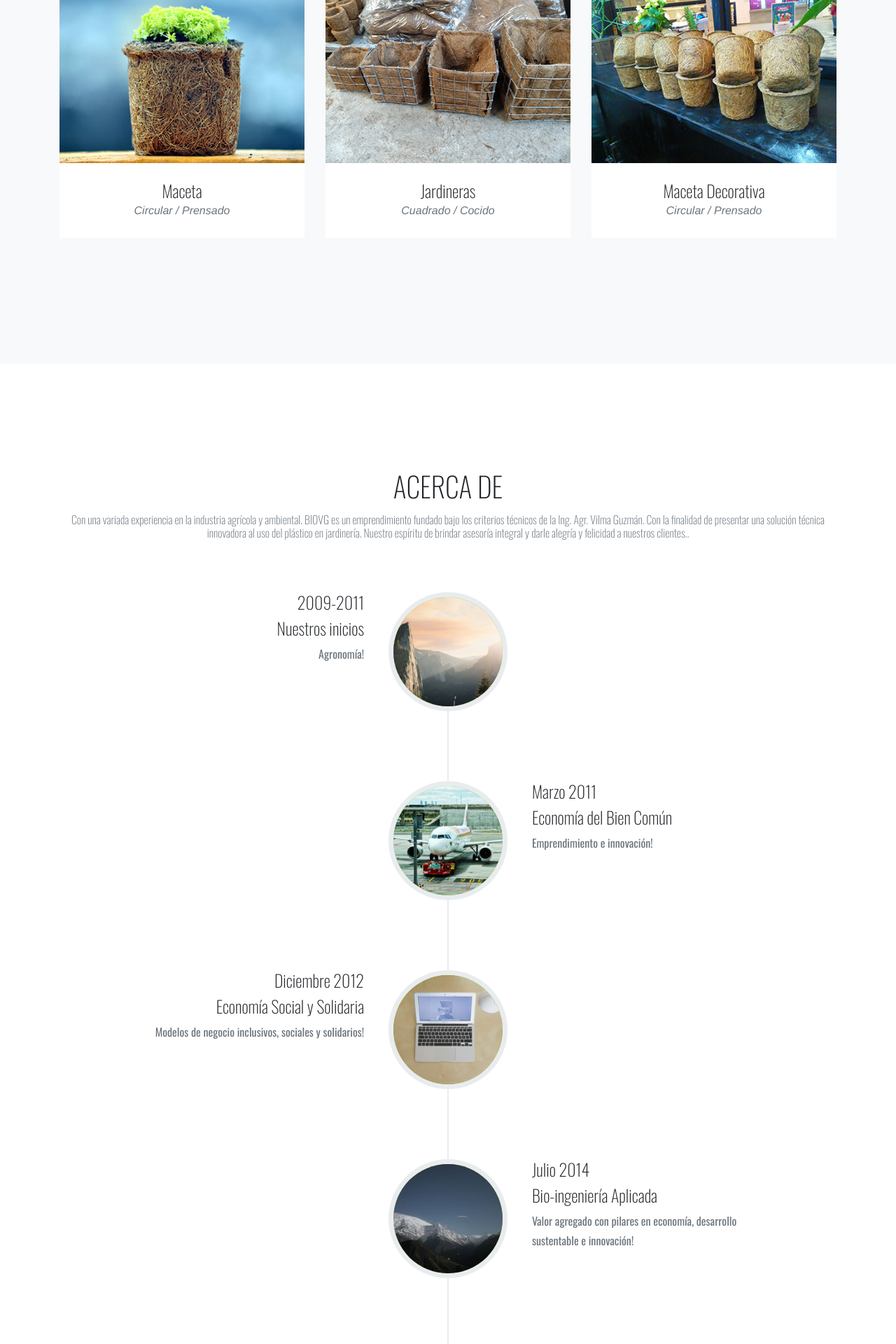
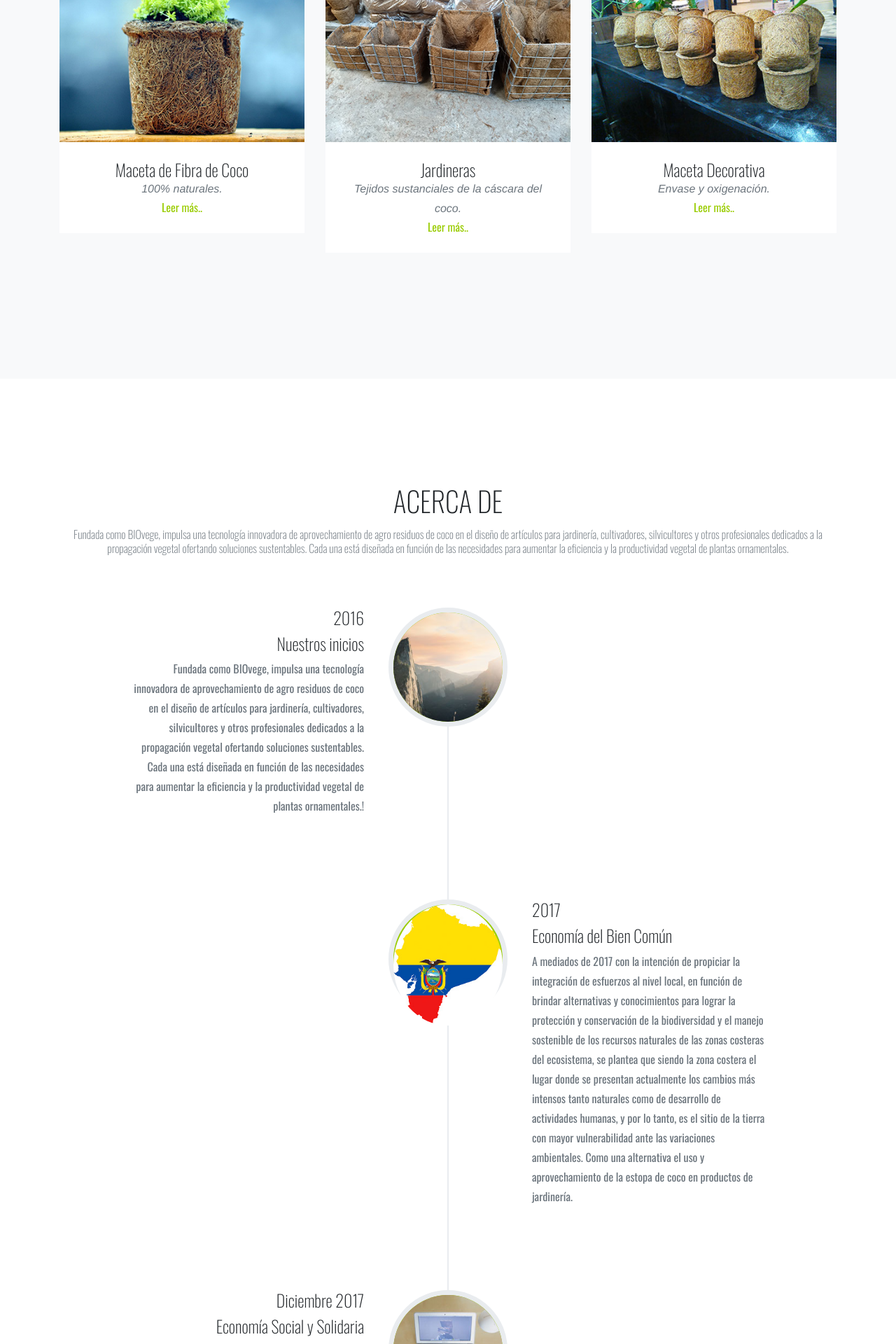
Before and after one commit to dabidgs3/biovg-web, a Django app: page / in a window 1280 px wide. Shown: the part 1640-3560 px from the top of the page at 70% size. Run offline with Django 3.2, Linux system fonts and the light colour scheme; some libraries are stand-ins or nearby versions.

Commit message:
description and details in pots

```diff
--- a/ebdjango/biovg/templates/index.html
+++ b/ebdjango/biovg/templates/index.html
@@ -47,7 +47,7 @@
         <div class="collapse navbar-collapse" id="navbarResponsive">
           <ul class="navbar-nav text-uppercase ml-auto">
             <li class="nav-item">
-              <a class="nav-link js-scroll-trigger" href="#services">Servicios</a>
+              <a class="nav-link js-scroll-trigger" href="#services">Emprendimiento</a>
             </li>
             <li class="nav-item">
               <a class="nav-link js-scroll-trigger" href="#portfolio">Portafolio</a>
@@ -90,7 +90,7 @@
       <div class="container">
         <div class="row">
           <div class="col-lg-12 text-center">
-            <h2 class="section-heading text-uppercase">Servicios</h2>
+            <h2 class="section-heading text-uppercase">Emprendimiento</h2>
             <h3 class="section-subheading text-muted">Comunidades afroecuatorianas productoras de coco encofitado (cocadas) cuyo compromiso con el cuidado del ambiente hace que la utilización de los residuos del coco, les permita conservar las riveras de los ríos y el manglar fuente de vida y sustento diario de la comunidad.</h3>
           </div>
         </div>
@@ -120,7 +120,8 @@
         <div class="row">
           <div class="col-lg-12 text-center">
             <h2 class="section-heading text-uppercase">Portafolio</h2>
-            <h3 class="section-subheading text-muted">Nuestros productos ...</h3>
+            <p` class="section-subheading text-muted">Utilizando los desechos de coco como base, nuestra empresa ha desarrollado una serie de productos de alta eficiencia para toda aplicación en jardinería, decoración de interiores, semilleros, etc.
+            </p>
           </div>
         </div>
         <div class="row">
@@ -134,8 +135,9 @@
               <img class="img-fluid" src="{% static 'img/portfolio/1_t.jpg' %}" alt="">
             </a>
             <div class="portfolio-caption">
-              <h4>Maceta</h4>
-              <p class="text-muted">Circular / Prensado</p>
+              <h4>Maceta de Fibra de Coco</h4>
+              <p class="text-muted">100% naturales.</p>
+              <a class="portfolio-link" data-toggle="modal" href="#portfolioModal1">Leer más..</a>
             </div>
           </div>
           <div class="col-md-4 col-sm-6 portfolio-item">
@@ -149,7 +151,8 @@
             </a>
             <div class="portfolio-caption">
               <h4>Jardineras</h4>
-              <p class="text-muted">Cuadrado / Cocido</p>
+              <p class="text-muted">Tejidos sustanciales de la cáscara del coco.</p>
+              <a class="portfolio-link" data-toggle="modal" href="#portfolioModal2">Leer más..</a>
             </div>
           </div>
           <div class="col-md-4 col-sm-6 portfolio-item">
@@ -163,7 +166,8 @@
             </a>
             <div class="portfolio-caption">
               <h4>Maceta Decorativa</h4>
-              <p class="text-muted">Circular / Prensado</p>
+              <p class="text-muted">Envase y oxigenación.</p>
+              <a class="portfolio-link" data-toggle="modal" href="#portfolioModal3">Leer más..</a>
             </div>
           </div>
 
@@ -177,8 +181,11 @@
         <div class="row">
           <div class="col-lg-12 text-center">
             <h2 class="section-heading text-uppercase">Acerca de </h2>
-            <h3 class="section-subheading text-muted">Con una variada experiencia en la industria agrícola y ambiental. BIOVG es un emprendimiento fundado bajo los criterios técnicos de la Ing. Agr. Vilma Guzmán. Con la finalidad de presentar una solución técnica innovadora al uso del plástico en jardinería.
-Nuestro espíritu de brindar asesoría integral y darle alegría y felicidad a nuestros clientes..</h3>
+            <h3 class="section-subheading text-muted">Fundada como BIOvege, impulsa una tecnología innovadora de aprovechamiento de agro
+residuos de coco en el diseño de artículos para jardinería, cultivadores, silvicultores y otros
+profesionales dedicados a la propagación vegetal ofertando soluciones sustentables. Cada una
+está diseñada en función de las necesidades para aumentar la eficiencia y la productividad
+vegetal de plantas ornamentales.</h3>
           </div>
         </div>
         <div class="row">
@@ -190,11 +197,15 @@ Nuestro espíritu de brindar asesoría integral y darle alegría y felicidad a n
                 </div>
                 <div class="timeline-panel">
                   <div class="timeline-heading">
-                    <h4>2009-2011</h4>
+                    <h4>2016</h4>
                     <h4 class="subheading">Nuestros inicios</h4>
                   </div>
                   <div class="timeline-body">
-                    <p class="text-muted">Agronomía!</p>
+                    <p class="text-muted">Fundada como BIOvege, impulsa una tecnología innovadora de aprovechamiento de agro
+residuos de coco en el diseño de artículos para jardinería, cultivadores, silvicultores y otros
+profesionales dedicados a la propagación vegetal ofertando soluciones sustentables. Cada una
+está diseñada en función de las necesidades para aumentar la eficiencia y la productividad
+vegetal de plantas ornamentales.!</p>
                   </div>
                 </div>
               </li>
@@ -204,11 +215,17 @@ Nuestro espíritu de brindar asesoría integral y darle alegría y felicidad a n
                 </div>
                 <div class="timeline-panel">
                   <div class="timeline-heading">
-                    <h4>Marzo 2011</h4>
+                    <h4>2017</h4>
                     <h4 class="subheading">Economía del Bien Común</h4>
                   </div>
                   <div class="timeline-body">
-                    <p class="text-muted">Emprendimiento e innovación!</p>
+                    <p class="text-muted">A mediados de 2017 con la intención de propiciar la integración de esfuerzos al nivel local, en
+función de brindar alternativas y conocimientos para lograr la protección y conservación de la
+biodiversidad y el manejo sostenible de los recursos naturales de las zonas costeras del
+ecosistema, se plantea que siendo la zona costera el lugar donde se presentan actualmente los
+cambios más intensos tanto naturales como de desarrollo de actividades humanas, y por lo
+tanto, es el sitio de la tierra con mayor vulnerabilidad ante las variaciones ambientales. Como
+una alternativa el uso y aprovechamiento de la estopa de coco en productos de jardinería.</p>
                   </div>
                 </div>
               </li>
@@ -218,7 +235,7 @@ Nuestro espíritu de brindar asesoría integral y darle alegría y felicidad a n
                 </div>
                 <div class="timeline-panel">
                   <div class="timeline-heading">
-                    <h4>Diciembre 2012</h4>
+                    <h4>Diciembre 2017</h4>
                     <h4 class="subheading">Economía Social y Solidaria</h4>
                   </div>
                   <div class="timeline-body">
@@ -232,11 +249,11 @@ Nuestro espíritu de brindar asesoría integral y darle alegría y felicidad a n
                 </div>
                 <div class="timeline-panel">
                   <div class="timeline-heading">
-                    <h4>Julio 2014</h4>
+                    <h4>2018</h4>
                     <h4 class="subheading">Bio-ingeniería Aplicada</h4>
                   </div>
                   <div class="timeline-body">
-                    <p class="text-muted">Valor agregado con pilares en economía, desarrollo sustentable e innovación!</p>
+                    <p class="text-muted">Nuestros productos tienen un impacto ambiental positivo al promover el uso y aprovechamiento de residuos agrícolas, benéficos en el suelo, desarrollo de raíces y salud general en las plantas. Estas ventajas reducen drásticamente la cantidad de productos químicos y fertilizantes habitualmente utilizados.</p>
                   </div>
                 </div>
               </li>
@@ -429,13 +446,15 @@ Nuestro espíritu de brindar asesoría integral y darle alegría y felicidad a n
                 <div class="modal-body">
                   <!-- Project Details Go Here -->
                   <h2 class="text-uppercase">Maceta</h2>
-                  <p class="item-intro text-muted">.</p>
+                  <p class="item-intro text-muted">Las macetas de fibra de coco 100% naturales están bien adaptadas para el material vegetal de arraigo que necesita oxigenación.</p>
                   <img class="img-fluid d-block mx-auto" src="{% static 'img/portfolio/1_f.jpg' %}" alt="">
-                  <p>Esta maceta!</p>
+                  <p>Proporcionan un medio de cultivo bien aireado. Este tipo de maceta emplea el principio de envase y medio decorativo en uno, viene bajo la forma de cilindro comprimido degradable recubierto de caucho natural. Esto significa que conseguirá ventajas logísticas y del almacenamiento que con el resto de los sistemas de propagación de plantas. Nuestro control de calidad riguroso garantiza que las propiedades físicas y químicas del coco utilizado para la elaboración provea condiciones correctas para su crecimiento y desarrollo vegetativo.
+
+El modelo de maceta es utilizado por muchos cultivadores de suculentas, orquideas y otros profesionales implicados en el crecimiento vegetal y se ha convertido en una opción preferida para el propagador moderno de plantas. Las macetas están disponibles en diversos tamaños y modelos de acuerdo a las necesidades.</p>
                   <ul class="list-inline">
-                    <li>Dimensiones: 20cmx10cm</li>
-                    <li>Cliente: Jardineros</li>
-                    <li>Categoría: Transportable</li>
+                    <li>Tipo: Fibra de Coco</li>
+                    <li>Formato: Redonda Prensada</li>
+                    <li>Otras Características: Marron, biodegradable, un solo uso.</li>
                   </ul>
                   <button class="btn btn-primary" data-dismiss="modal" type="button">
                     Cerrar</button>
@@ -462,20 +481,23 @@ Nuestro espíritu de brindar asesoría integral y darle alegría y felicidad a n
                 <div class="modal-body">
                   <!-- Project Details Go Here -->
                   <h2 class="text-uppercase">Jardineras</h2>
-                  <p class="item-intro text-muted">Jardineras en varios tamaños.</p>
+                  <p class="item-intro text-muted">Fabricados de los tejidos sustanciales de la cáscara del coco, le ofrece un producto renovable, respetuoso con el medio ambiente.</p>
                   <img class="img-fluid d-block mx-auto" src="{% static 'img/portfolio/2_f.jpg' %}" alt="">
-                  <p>Estas jardineras pueden ser transportadas, transplantadas sin residuos!</p>
+                  <p>Estas jardineras pueden ser transportadas, transplantadas sin residuos! Es una opción eficiente para el uso en jardinería y decoración, para cualquier tipo de planta.
+Para terminar su sistema es un complemento perfecto como macetero colgante de decoración.
+Disponible también para ser utilizado como medios para una amplia gama de plantas de lecho.
+</p>
                   <ul class="list-inline">
-                    <li>Dimensiones: 2017</li>
-                    <li>Cliente: </li>
-                    <li>Categoría: </li>
+                    <li>Tipo: Fibra de Coco</li>
+                    <li>Formato: Cuadrada Cocida</li>
+                    <li>Otras Características: Marron, biodegradable, un solo uso.</li>
                   </ul>
                   <img class="img-fluid d-block mx-auto" src="{% static 'img/portfolio/2_1_f.jpg' %}" alt="">
                   <p>Estas jardineras pueden ser transportadas, transplantadas sin residuos!</p>
                   <ul class="list-inline">
-                    <li>Dimensiones: 2017</li>
-                    <li>Cliente: </li>
-                    <li>Categoría: </li>
+                    <li>Tipo: Fibra de Coco</li>
+                    <li>Formato: Cuadrada Cocida</li>
+                    <li>Otras Características: Marron, biodegradable, un solo uso.</li>
                   </ul>
 
 
@@ -506,11 +528,12 @@ Nuestro espíritu de brindar asesoría integral y darle alegría y felicidad a n
                   <h2 class="text-uppercase">Macetas Decorativas</h2>
                   <p class="item-intro text-muted">Pequeñas jardineras.</p>
                   <img class="img-fluid d-block mx-auto" src="{% static 'img/portfolio/3_f.jpg' %}" alt="">
-                  <p>Estas macetas pueden ser utilizadas en jardines pequeños!</p>
+                  <p>Utilice estos productos de alta calidad como reemplazo de maceteros plásticos. Para los paisajistas y los jardineros, el establecimiento de este macetero ahorra tiempo y el trabajo cada vez.
+</p>
                   <ul class="list-inline">
-                    <li>Dimensiones:  2017</li>
-                    <li>Precio: </li>
-                    <li>Categoría: </li>
+                    <li>Tipo: Fibra de Coco</li>
+                    <li>Formato: Cuadrada Cocida</li>
+                    <li>Otras Características: Marron, biodegradable, un solo uso.</li>
                   </ul>
                   <button class="btn btn-primary" data-dismiss="modal" type="button">
                     Cerrar</button>
```
Also changed, not shown: ebdjango/biovg/static/img/about/2.jpg.
